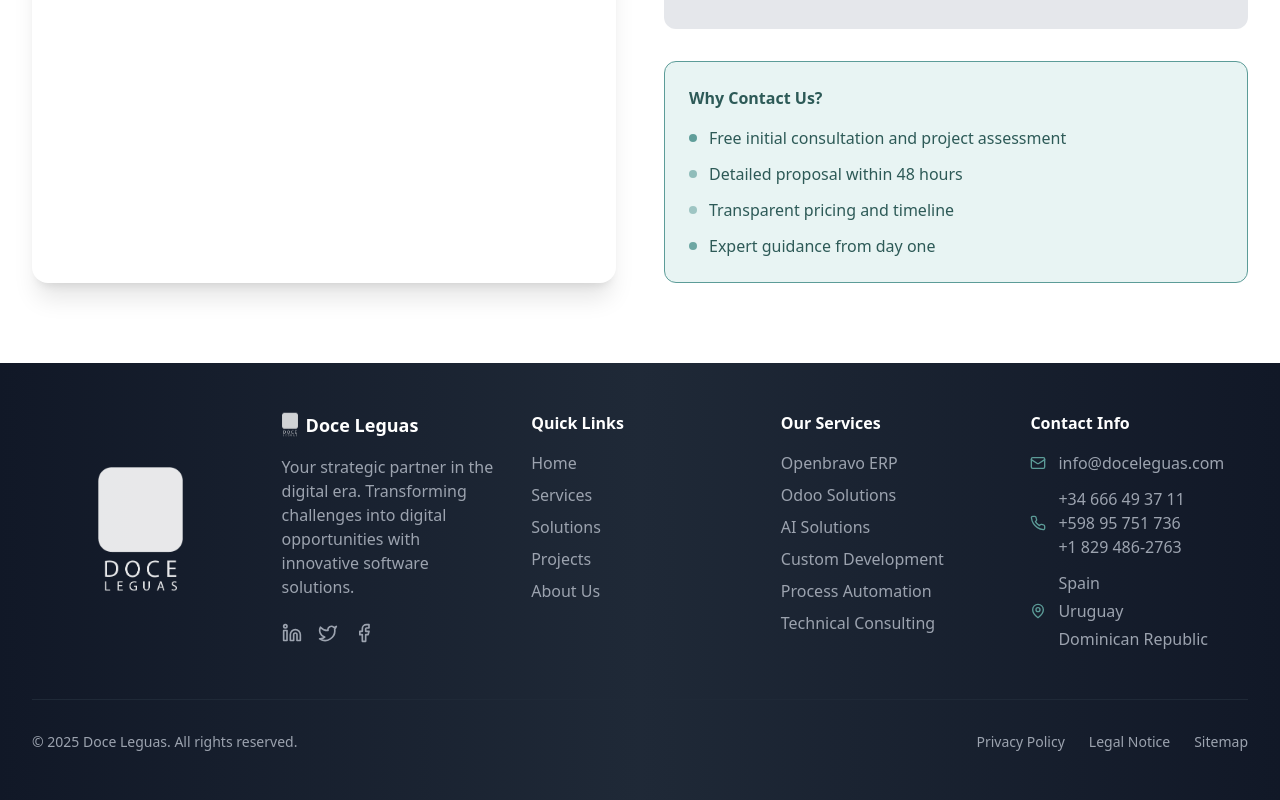
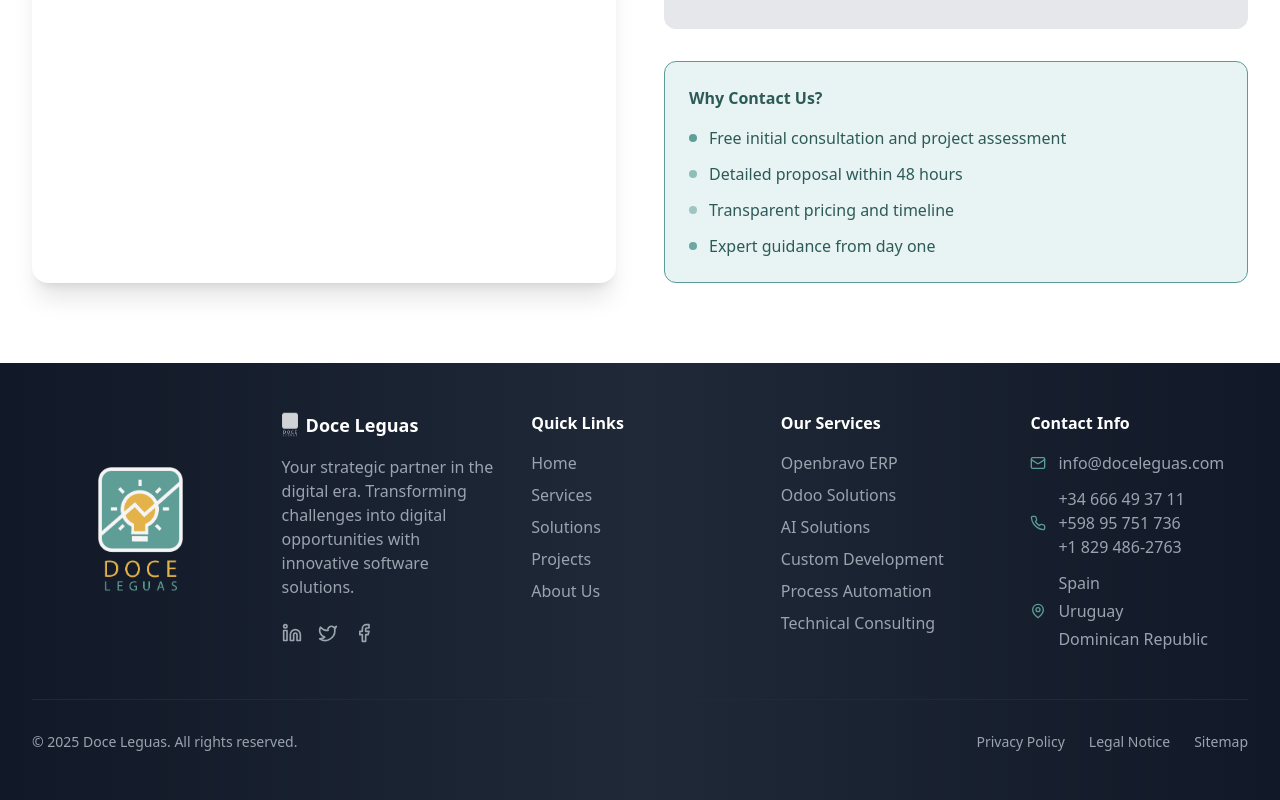
Before and after one commit to rafaelcuba81/doceleguas-web, a React (Vite) app: page /contact in a window 1280 px wide. Shown: the part 1180-1980 px from the top of the page. Built offline with nearby package versions, Linux system fonts and the light colour scheme.

Commit message:
Remove gray filter from company logo

```diff
--- a/src/components/Footer.tsx
+++ b/src/components/Footer.tsx
@@ -16,7 +16,7 @@
               <img
                 src="/recurso-12ldpi-85x127.png"
                 alt="Doce Leguas Logo"
-                className="h-32 w-auto filter brightness-0 invert opacity-90"
+                className="h-32 w-auto"
               />
             </div>
           </div>
```
